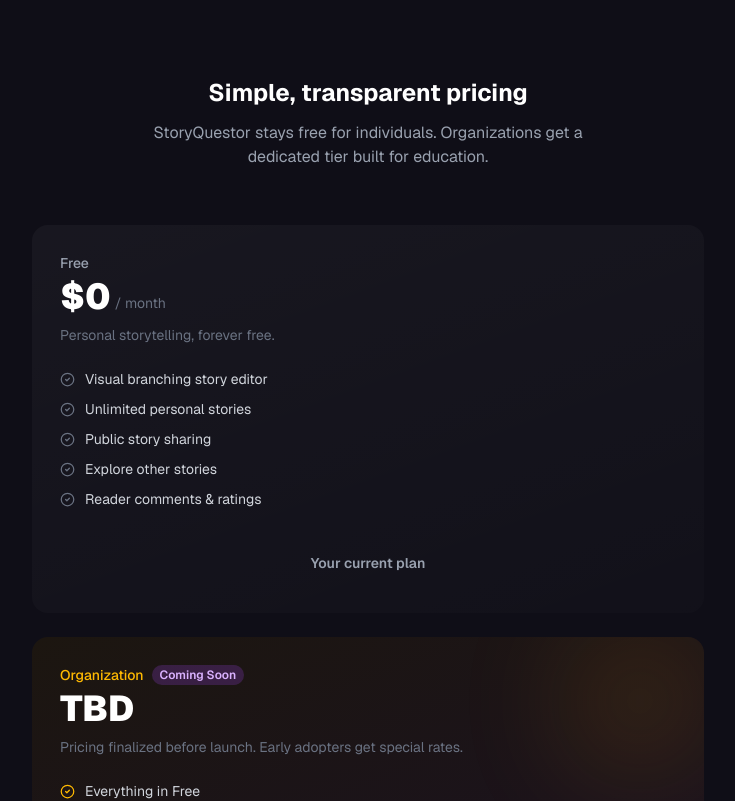
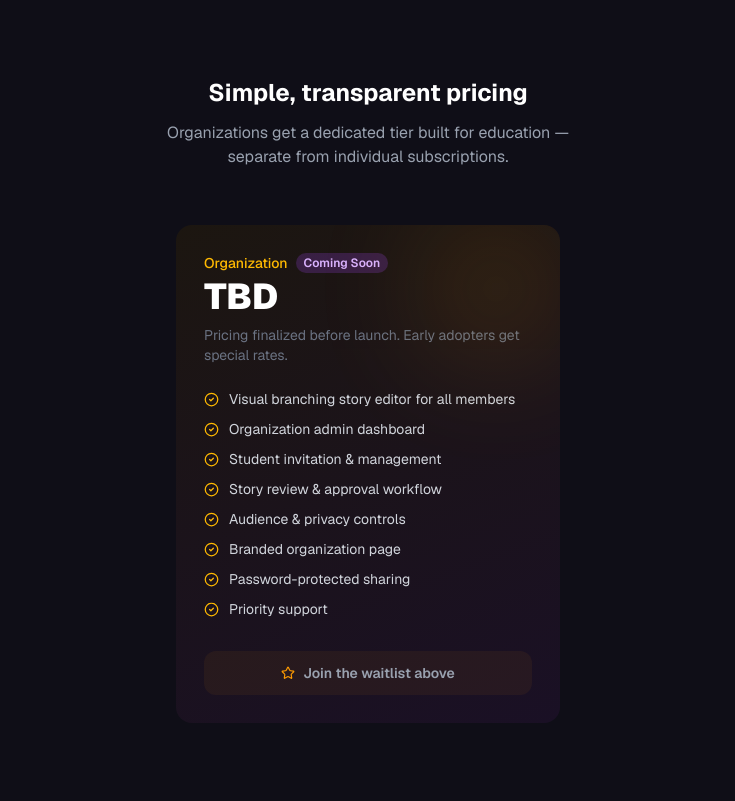
Before and after one commit to jaylaw81/adventure, a Next.js app: page /organizations in a window 1280 px wide. Shown: the part 2700-3501 px from the top of the page, without its empty margins (272-1007 px from the left). Built offline with nearby package versions, Linux system fonts and the light colour scheme; no server answers.

Commit message:
fixed pricing display on org page

```diff
--- a/app/(main)/organizations/page.tsx
+++ b/app/(main)/organizations/page.tsx
@@ -74,16 +74,8 @@
   },
 ]
 
-const freeFeatures = [
-  'Visual branching story editor',
-  'Unlimited personal stories',
-  'Public story sharing',
-  'Explore other stories',
-  'Reader comments & ratings',
-]
-
 const orgFeatures = [
-  'Everything in Free',
+  'Visual branching story editor for all members',
   'Organization admin dashboard',
   'Student invitation & management',
   'Story review & approval workflow',
@@ -205,37 +197,11 @@
           <div className="text-center mb-14">
             <h2 className="text-2xl sm:text-3xl font-bold text-white mb-3">Simple, transparent pricing</h2>
             <p className="text-gray-400 max-w-md mx-auto">
-              StoryQuestor stays free for individuals. Organizations get a dedicated tier built for education.
+              Organizations get a dedicated tier built for education — separate from individual subscriptions.
             </p>
           </div>
 
-          <div className="grid grid-cols-1 sm:grid-cols-2 gap-6 max-w-2xl mx-auto">
-            {/* Free tier */}
-            <div
-              className="rounded-2xl p-7 border border-white/10 flex flex-col"
-              style={{ background: 'linear-gradient(160deg, rgba(255,255,255,0.04), rgba(255,255,255,0.01))' }}
-            >
-              <div className="mb-6">
-                <p className="text-sm font-medium text-gray-400 mb-1">Free</p>
-                <div className="flex items-end gap-1">
-                  <span className="text-4xl font-black text-white">$0</span>
-                  <span className="text-gray-500 text-sm pb-1">/ month</span>
-                </div>
-                <p className="text-gray-500 text-sm mt-2">Personal storytelling, forever free.</p>
-              </div>
-              <ul className="flex flex-col gap-2.5 mb-8 flex-1">
-                {freeFeatures.map(f => (
-                  <li key={f} className="flex items-center gap-2.5 text-sm text-gray-300">
-                    <CheckCircle2 size={15} className="text-gray-500 shrink-0" />
-                    {f}
-                  </li>
-                ))}
-              </ul>
-              <div className="px-4 py-3 rounded-xl text-center text-sm font-semibold text-gray-400 border border-white/10">
-                Your current plan
-              </div>
-            </div>
-
+          <div className="max-w-sm mx-auto">
             {/* Organization tier */}
             <div
               className="rounded-2xl p-7 border border-amber-500/30 flex flex-col relative overflow-hidden"
```
